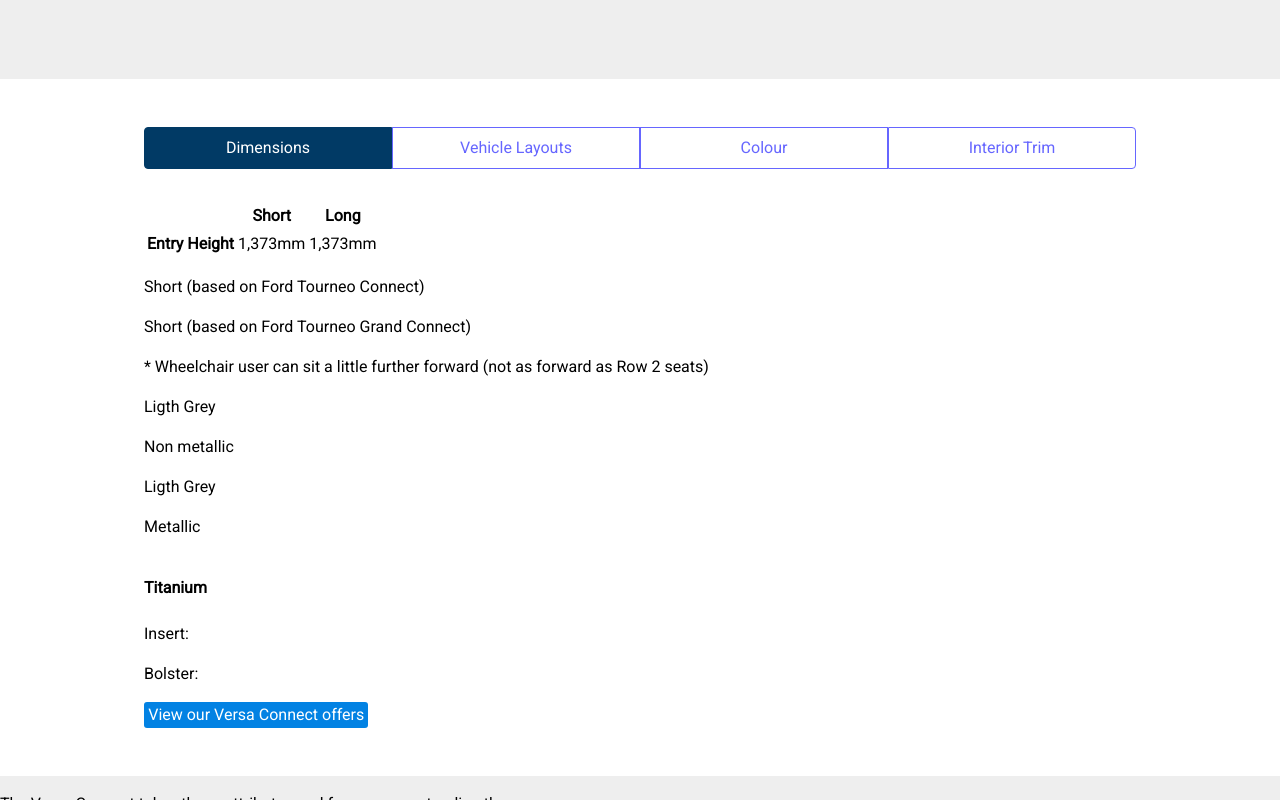
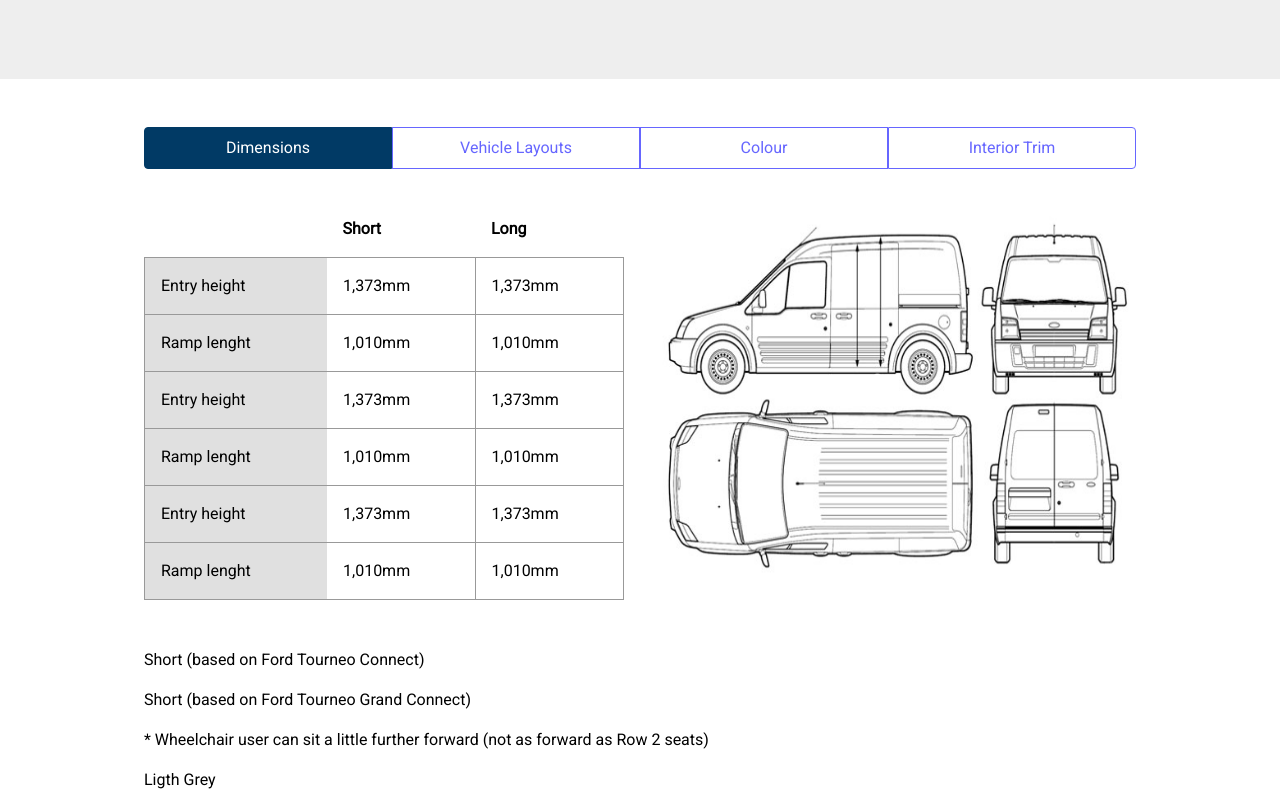
Before and after one commit to markoboy/Versa-Connect-DeveloperTask, a website: page src/index.html in a window 1280 px wide. Shown: the part 664-1464 px from the top of the page. Drawn offline with Linux system fonts and the light colour scheme.

Commit message:
feat: Add Vehicle dimensions details styles

```diff
--- a/src/css/styles.css
+++ b/src/css/styles.css
@@ -29,7 +29,7 @@
 /* Make images responsive to their containers */
 img {
   width: 100%;
-  height: auto;
+  height: 100%;
 }
 
 /* Reset buttons styles */
@@ -71,6 +71,10 @@
 }
 
 /* Text styles */
+.text--left {
+  text-align: left !important;
+}
+
 .text--right {
   text-align: right !important;
 }
--- a/src/css/vehicle-details.css
+++ b/src/css/vehicle-details.css
@@ -37,3 +37,37 @@
 .vehicle-details__nav__item:last-child .vehicle-details__nav__btn{
   border-radius: 0 4px 4px 0;
 }
+
+/* Vehicle details dimensions container styles */
+.vehicle-details__dimensions {
+  margin-bottom: 2em;
+}
+
+/* Set the dimensions table and image to 50% each */
+.dimensions__table, .dimensions__image-container {
+  width: 50%;
+}
+
+.dimensions__table {
+  border-collapse: collapse;
+  border-spacing: 0;
+  margin-right: 2em;
+}
+
+.dimensions__table td, .dimensions__table th {
+  padding: 1em;
+}
+
+.dimensions__table__heading, .dimensions__table__short, .dimensions__table__long {
+  border: 1px solid #999;
+}
+
+.dimensions__table__heading {
+  font-weight: 550;
+  background-color: #e0e0e0;
+  border-right-color: transparent;
+}
+
+.dimensions__table__short {
+  border-left-color: transparent;
+}
--- a/src/index.html
+++ b/src/index.html
@@ -200,10 +200,10 @@
 
       <!-- TODO: Change dynamically all 4 vehicles details with JavaScript -->
       <!-- Vehicle details dimensions start -->
-      <article>
+      <article class="flex vehicle-details__dimensions">
 
         <!-- Dimensions table start -->
-        <table>
+        <table class="text--left dimensions__table">
           <thead>
             <tr>
               <td></td>
@@ -214,17 +214,42 @@
           <tbody>
             <!-- TODO: Add the table with JavaScript -->
             <tr>
-              <th>Entry Height</th>
-              <td>1,373mm</td>
-              <td>1,373mm</td>
+              <th class="dimensions__table__heading">Entry height</th>
+              <td class="dimensions__table__short">1,373mm</td>
+              <td class="dimensions__table__long">1,373mm</td>
+            </tr>
+            <tr>
+              <th class="dimensions__table__heading">Ramp lenght</th>
+              <td class="dimensions__table__short">1,010mm</td>
+              <td class="dimensions__table__long">1,010mm</td>
+            </tr>
+            <tr>
+              <th class="dimensions__table__heading">Entry height</th>
+              <td class="dimensions__table__short">1,373mm</td>
+              <td class="dimensions__table__long">1,373mm</td>
+            </tr>
+            <tr>
+              <th class="dimensions__table__heading">Ramp lenght</th>
+              <td class="dimensions__table__short">1,010mm</td>
+              <td class="dimensions__table__long">1,010mm</td>
+            </tr>
+            <tr>
+              <th class="dimensions__table__heading">Entry height</th>
+              <td class="dimensions__table__short">1,373mm</td>
+              <td class="dimensions__table__long">1,373mm</td>
+            </tr>
+            <tr>
+              <th class="dimensions__table__heading">Ramp lenght</th>
+              <td class="dimensions__table__short">1,010mm</td>
+              <td class="dimensions__table__long">1,010mm</td>
             </tr>
           </tbody>
         </table>
         <!-- Dimensions table end -->
 
         <!-- Dimensions image start -->
-        <div>
-
+        <div class="dimensions__image-container">
+          <img src="./images/vehicle_dimension.jpg" alt="Vehicle dimensions">
         </div>
         <!-- Dimensions image end -->
 
```
